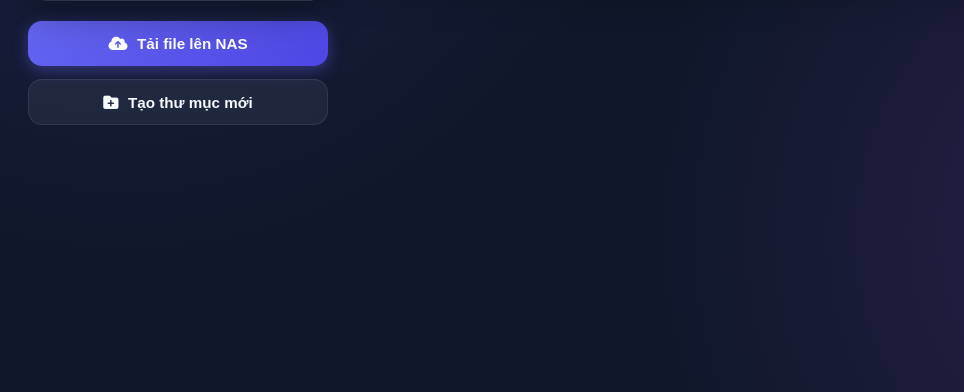
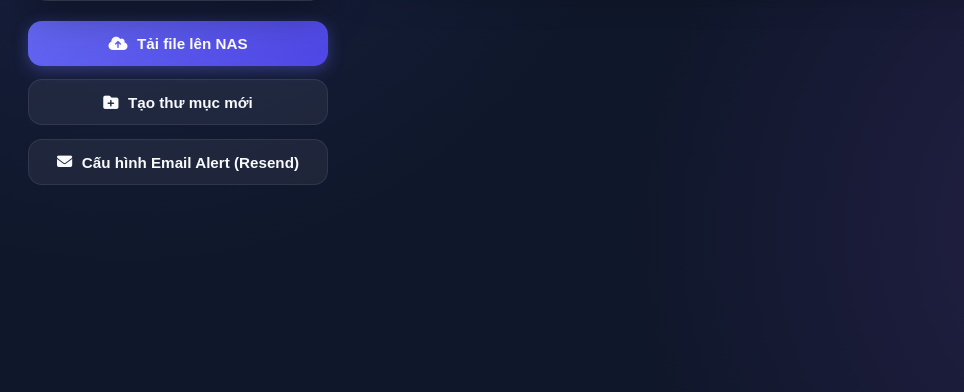
Before and after one commit to nguyenquocanhz/homenas, a FastAPI app: template templates/index.html in a window 1280 px wide. Shown: the part 408-800 px from the top of the page, without its empty margins (0-964 px from the left). Run offline with FastAPI, Linux system fonts and the light colour scheme; the template is opened without the code that fills it, so the values that code supplies are empty.

Commit message:
feat: integrate pyresend for sending email verification codes and Resend API key UI modal

```diff
--- a/app.py
+++ b/app.py
@@ -1,7 +1,8 @@
 # -*- coding: utf-8 -*-
-# HomeNAS FastAPI Backend (app.py) với Bảo mật TOTP 2FA
+# HomeNAS FastAPI Backend (app.py) với Bảo mật TOTP 2FA và Resend Email Verification
 
 import os
+import json
 import time
 import hmac
 import struct
@@ -9,6 +10,7 @@ import base64
 import hashlib
 import shutil
 import secrets
+import random
 import psutil
 from pathlib import Path
 from typing import Optional
@@ -16,24 +18,54 @@ from fastapi import FastAPI, UploadFile, File, Form, HTTPException, Query, Reque
 from fastapi.responses import FileResponse, HTMLResponse, JSONResponse, RedirectResponse
 from fastapi.templating import Jinja2Templates
 
+try:
+    from pyresend import Resend, templates as email_templates
+except ImportError:
+    Resend = None
+    email_templates = None
+
 STORAGE_DIR = os.getenv("STORAGE_DIR", "./storage")
 os.makedirs(STORAGE_DIR, exist_ok=True)
 
 # Thông tin tài khoản đăng nhập (mặc định)
 ADMIN_USER = os.getenv("ADMIN_USER", "admin")
 ADMIN_PASS = os.getenv("ADMIN_PASS", "naspassword123")
-TOTP_SECRET = os.getenv("TOTP_SECRET", "JBSWY3DPEHPK3PXP") # Base32 TOTP secret
+TOTP_SECRET = os.getenv("TOTP_SECRET", "JBSWY3DPEHPK3PXP")
 
-# Lưu danh sách session token hợp lệ
 ACTIVE_SESSIONS = set()
+RESEND_CONFIG_FILE = "resend_config.json"
 
-app = FastAPI(title="HomeNAS Server", version="1.2.0")
+app = FastAPI(title="HomeNAS Server", version="1.3.0")
 templates = Jinja2Templates(directory="templates")
 
-# --- Helper TOTP 2FA (RFC 6238 Standard - Google Authenticator / Authy) ---
+# --- Resend Config Helpers ---
+
+def load_resend_config() -> dict:
+    if os.path.exists(RESEND_CONFIG_FILE):
+        try:
+            with open(RESEND_CONFIG_FILE, "r", encoding="utf-8") as f:
+                return json.load(f)
+        except Exception:
+            pass
+    return {
+        "api_key": os.getenv("RESEND_API_KEY", "re_JQ6uJLyg_5oUMtDYUn31v7sTPU2gHSNxi"),
+        "from_email": os.getenv("RESEND_FROM_EMAIL", "Acme <onboarding@resend.dev>"),
+        "notify_email": os.getenv("NOTIFY_EMAIL", "delivered@resend.dev")
+    }
+
+def save_resend_config_data(api_key: str, from_email: str, notify_email: str):
+    data = {
+        "api_key": api_key.strip(),
+        "from_email": from_email.strip(),
+        "notify_email": notify_email.strip()
+    }
+    with open(RESEND_CONFIG_FILE, "w", encoding="utf-8") as f:
+        json.dump(data, f, ensure_ascii=False, indent=2)
+    return data
+
+# --- Helper TOTP 2FA ---
 
 def verify_totp(secret: str, code: str, window: int = 1) -> bool:
-    """Xác thực mã TOTP 6 chữ số theo chuẩn RFC 6238 (Google Authenticator)"""
     if not code or len(code) != 6 or not code.isdigit():
         return False
     try:
@@ -58,20 +90,17 @@ def verify_totp(secret: str, code: str, window: int = 1) -> bool:
     return False
 
 def is_authenticated(request: Request) -> bool:
-    """Kiểm tra session cookie"""
     session_token = request.cookies.get("session_token")
     return session_token in ACTIVE_SESSIONS if session_token else False
 
 def get_safe_path(rel_path: str) -> Path:
-    """Đảm bảo đường dẫn nằm trong STORAGE_DIR (Bảo mật path traversal)"""
     base = Path(STORAGE_DIR).resolve()
     target = (base / rel_path.lstrip("/\\")).resolve()
     if not str(target).startswith(str(base)):
-        raise HTTPException(status_code=403, detail="Access Denied: Path traversal detected")
+        raise HTTPException(status_code=403, detail="Access Denied")
     return target
 
 def format_size(bytes_size: int) -> str:
-    """Format dung lượng dạng KB, MB, GB"""
     for unit in ['B', 'KB', 'MB', 'GB', 'TB']:
         if bytes_size < 1024.0:
             return f"{bytes_size:.2f} {unit}"
@@ -102,9 +131,9 @@ async def api_login(
     token = secrets.token_hex(32)
     ACTIVE_SESSIONS.add(token)
 
-    response = JSONResponse({"success": True, "message": "Đăng nhập thành công!"})
-    response.set_cookie(key="session_token", value=token, httponly=True, max_age=86400*7) # 7 ngày
-    return response
+    res = JSONResponse({"success": True, "message": "Đăng nhập thành công!"})
+    res.set_cookie(key="session_token", value=token, httponly=True, max_age=86400*7)
+    return res
 
 @app.post("/api/logout")
 async def api_logout(request: Request, response: Response):
@@ -117,11 +146,88 @@ async def api_logout(request: Request, response: Response):
 
 @app.get("/api/totp-setup")
 async def get_totp_setup():
-    """Trả về Secret Key cho Google Authenticator / Authy"""
     return {
         "secret": TOTP_SECRET,
         "otpauth_url": f"otpauth://totp/HomeNAS:{ADMIN_USER}?secret={TOTP_SECRET}&issuer=HomeNAS"
     }
+
+# --- Resend Email Verification & Alert Routes ---
+
+@app.get("/api/resend-config")
+async def get_resend_config(request: Request):
+    if not is_authenticated(request):
+        raise HTTPException(status_code=401, detail="Unauthenticated")
+    cfg = load_resend_config()
+    # Mask API key for UI safety
+    masked_key = cfg["api_key"][:6] + "..." + cfg["api_key"][-4:] if len(cfg["api_key"]) > 10 else cfg["api_key"]
+    return {
+        "api_key": cfg["api_key"],
+        "masked_api_key": masked_key,
+        "from_email": cfg["from_email"],
+        "notify_email": cfg["notify_email"]
+    }
+
+@app.post("/api/save-resend-config")
+async def save_resend_config(
+    request: Request,
+    api_key: str = Form(...),
+    from_email: str = Form(...),
+    notify_email: str = Form(...)
+):
+    if not is_authenticated(request):
+        raise HTTPException(status_code=401, detail="Unauthenticated")
+
+    if not api_key.startswith("re_"):
+        raise HTTPException(status_code=400, detail="Resend API Key phải bắt đầu bằng 're_'!")
+
+    save_resend_config_data(api_key, from_email, notify_email)
+    return {"message": "Đã lưu cấu hình Resend API thành công!"}
+
+@app.post("/api/send-verification-email")
+async def send_verification_email(request: Request, target_email: Optional[str] = Form(None)):
+    if not is_authenticated(request):
+        raise HTTPException(status_code=401, detail="Unauthenticated")
+
+    if Resend is None:
+        raise HTTPException(status_code=500, detail="Thư viện pyresend chưa được cài đặt!")
+
+    cfg = load_resend_config()
+    to_email = target_email.strip() if target_email else cfg["notify_email"]
+    if not to_email:
+        raise HTTPException(status_code=400, detail="Vui lòng cung cấp Email người nhận!")
+
+    code = f"{random.randint(100000, 999999)}"
+
+    # Tạo nội dung HTML Email Marketing qua pyresend templates
+    if email_templates:
+        html_content = email_templates.promotional(
+            title="Mã Xác Thực Bảo Mật HomeNAS",
+            discount_code=code,
+            discount_text="Mã xác thực 6 chữ số có hiệu lực trong 5 phút",
+            description="Bạn vừa yêu cầu mã xác thực email hoặc cảnh báo bảo mật từ hệ thống HomeNAS Server.",
+            button_text="Truy cập HomeNAS Server",
+            button_url="http://localhost:8080",
+            brand_name="HomeNAS Security"
+        )
+    else:
+        html_content = f"<h2>Mã xác thực HomeNAS: {code}</h2>"
+
+    try:
+        client = Resend(api_key=cfg["api_key"])
+        res = client.send_email(
+            from_email=cfg["from_email"],
+            to=to_email,
+            subject=f"🔐 Mã Xác Thực HomeNAS: [{code}]",
+            html=html_content
+        )
+        return {
+            "success": True,
+            "message": f"Đã gửi email xác thực tới {to_email} thành công!",
+            "email_id": res.get("id"),
+            "code": code
+        }
+    except Exception as ex:
+        raise HTTPException(status_code=500, detail=f"Gửi mail qua Resend thất bại: {str(ex)}")
 
 # --- Protected App Routes ---
 
@@ -244,5 +350,5 @@ async def delete_item(request: Request, path: str = Query(...)):
 
 if __name__ == "__main__":
     import uvicorn
-    print(f"HomeNAS Server with TOTP 2FA running on port 8080. Storage: {os.path.abspath(STORAGE_DIR)}")
+    print(f"HomeNAS Server v1.3.0 running on port 8080. Storage: {os.path.abspath(STORAGE_DIR)}")
     uvicorn.run("app:app", host="0.0.0.0", port=8080, reload=True)
--- a/requirements.txt
+++ b/requirements.txt
@@ -3,3 +3,4 @@ uvicorn==0.28.0
 jinja2==3.1.3
 python-multipart==0.0.9
 psutil==5.9.8
+pyresend>=1.1.0
--- a/templates/index.html
+++ b/templates/index.html
@@ -479,6 +479,7 @@
       <div class="btn-group">
         <button class="btn" onclick="triggerUpload()"><i class="fa-solid fa-cloud-arrow-up"></i> Tải file lên NAS</button>
         <button class="btn btn-secondary" onclick="openMkdirModal()"><i class="fa-solid fa-folder-plus"></i> Tạo thư mục mới</button>
+        <button class="btn btn-secondary" onclick="openResendModal()"><i class="fa-solid fa-envelope"></i> Cấu hình Email Alert (Resend)</button>
         <input type="file" id="fileInput" style="display: none;" onchange="handleFileSelect(event)">
       </div>
     </aside>
@@ -536,6 +537,30 @@
       <div class="modal-footer">
         <button class="btn btn-secondary" onclick="closeMkdirModal()">Hủy bỏ</button>
         <button class="btn" onclick="submitMkdir()">Tạo ngay</button>
+      </div>
+    </div>
+  </div>
+
+  <!-- Resend Modal -->
+  <div class="modal-overlay" id="resendModal">
+    <div class="modal-box">
+      <div class="modal-header">
+        <span>Cấu hình Resend Email API</span>
+        <i class="fa-solid fa-xmark" style="cursor: pointer; color: var(--text-muted);" onclick="closeResendModal()"></i>
+      </div>
+      <div class="modal-body">
+        <label style="font-size: 0.85rem; color: var(--text-muted); display: block; margin-bottom: 0.3rem;">Resend API Key (re_...)</label>
+        <input type="text" id="resendApiKeyInput" placeholder="re_JQ6uJLyg_5oUMtDYUn31v7sTPU2gHSNxi">
+
+        <label style="font-size: 0.85rem; color: var(--text-muted); display: block; margin-bottom: 0.3rem;">From Email người gửi</label>
+        <input type="text" id="resendFromEmailInput" placeholder="Acme <onboarding@resend.dev>">
+
+        <label style="font-size: 0.85rem; color: var(--text-muted); display: block; margin-bottom: 0.3rem;">Email nhận thông báo / xác thực</label>
+        <input type="text" id="resendNotifyEmailInput" placeholder="delivered@resend.dev">
+      </div>
+      <div class="modal-footer">
+        <button class="btn btn-secondary" onclick="sendTestVerificationEmail()"><i class="fa-solid fa-paper-plane"></i> Gửi Mail Xác Thực Thử Nghiệm</button>
+        <button class="btn" onclick="saveResendConfig()"><i class="fa-solid fa-floppy-disk"></i> Lưu Cấu Hình</button>
       </div>
     </div>
   </div>
@@ -700,6 +725,63 @@
       } catch (e) { alert('Lỗi tạo thư mục!'); }
     }
 
+    async function openResendModal() {
+      try {
+        const res = await fetch('/api/resend-config');
+        const data = await res.json();
+        document.getElementById('resendApiKeyInput').value = data.api_key || "";
+        document.getElementById('resendFromEmailInput').value = data.from_email || "Acme <onboarding@resend.dev>";
+        document.getElementById('resendNotifyEmailInput').value = data.notify_email || "delivered@resend.dev";
+        document.getElementById('resendModal').classList.add('active');
+      } catch (e) {
+        alert("Lỗi nạp cấu hình Resend!");
+      }
+    }
+
+    function closeResendModal() {
+      document.getElementById('resendModal').classList.remove('active');
+    }
+
+    async function saveResendConfig() {
+      const apiKey = document.getElementById('resendApiKeyInput').value.trim();
+      const fromEmail = document.getElementById('resendFromEmailInput').value.trim();
+      const notifyEmail = document.getElementById('resendNotifyEmailInput').value.trim();
+
+      if (!apiKey) { alert("Vui lòng nhập Resend API Key!"); return; }
+
+      const formData = new FormData();
+      formData.append('api_key', apiKey);
+      formData.append('from_email', fromEmail);
+      formData.append('notify_email', notifyEmail);
+
+      try {
+        const res = await fetch('/api/save-resend-config', { method: 'POST', body: formData });
+        const data = await res.json();
+        if (res.ok) {
+          alert("✅ Đã lưu cấu hình Resend API thành công!");
+          closeResendModal();
+        } else {
+          alert("❌ Lỗi: " + (data.detail || "Không thể lưu!"));
+        }
+      } catch (e) { alert("Lỗi khi lưu cấu hình!"); }
+    }
+
+    async function sendTestVerificationEmail() {
+      const notifyEmail = document.getElementById('resendNotifyEmailInput').value.trim();
+      const formData = new FormData();
+      if (notifyEmail) formData.append('target_email', notifyEmail);
+
+      try {
+        const res = await fetch('/api/send-verification-email', { method: 'POST', body: formData });
+        const data = await res.json();
+        if (res.ok && data.success) {
+          alert(`🎉 ${data.message}\n\nMã xác thực 6 chữ số: [${data.code}]`);
+        } else {
+          alert("❌ Gửi mail thất bại: " + (data.detail || "Lỗi không xác định"));
+        }
+      } catch (e) { alert("Lỗi gửi email xác thực!"); }
+    }
+
     async function handleLogout() {
       if (!confirm("Bạn có chắc muốn đăng xuất khỏi HomeNAS?")) return;
       await fetch('/api/logout', { method: 'POST' });
```
